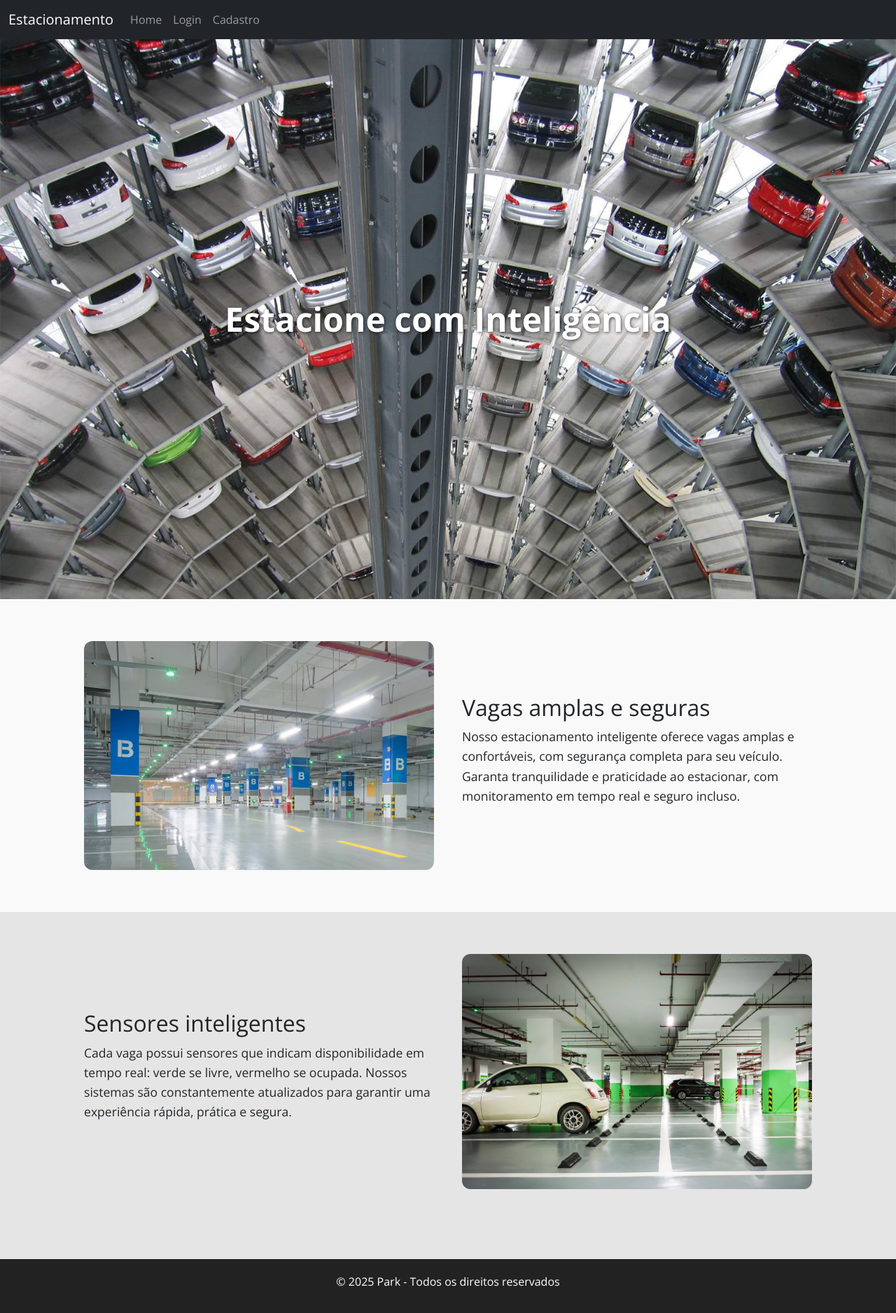
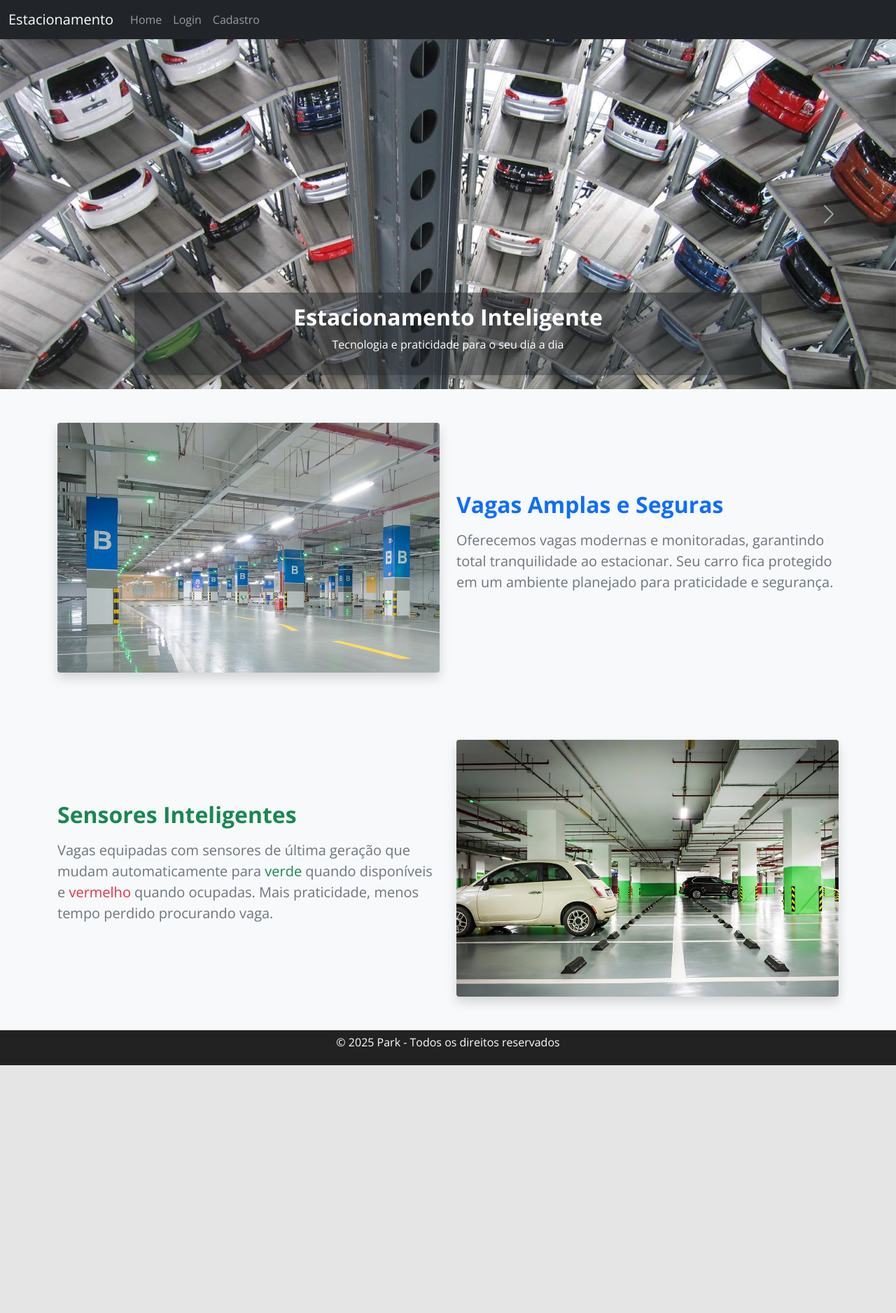
Before and after one commit to MauryDev/Projeto-final---teste, a React (Create React App) app in the folder frontend/: page / in a window 1280 px wide. Shown: the top 1876 px of the page at 70% size. After the commit the page ends 1522 px from the top, so only its background shows below. Built offline with nearby package versions, Linux system fonts and the light colour scheme.

Commit message:
Footer, favicon, telas de cadastro, login e home estilizadas

```diff
--- a/frontend/public/index.html
+++ b/frontend/public/index.html
@@ -8,6 +8,7 @@
   <meta name="theme-color" content="#000000" />
   <meta name="Estacionamento Inteligente com IoT" content="Web site created using create-react-app" />
   <link rel="apple-touch-icon" href="%PUBLIC_URL%/logo192.png" />
+  <link rel="icon" type="image/png" href="%PUBLIC_URL%/favicon.png" />
 
   <link rel="manifest" href="%PUBLIC_URL%/manifest.json" />
 
--- /dev/null
+++ b/frontend/src/components/AuthLayout.tsx
@@ -0,0 +1,43 @@
+import React from "react";
+
+type AuthLayoutProps = {
+  title: string;
+  subtitle: string;
+  iconColor?: string;
+  children: React.ReactNode;
+};
+
+export default function AuthLayout({
+  title,
+  subtitle,
+  iconColor = "#ffc107",
+  children,
+}: AuthLayoutProps) {
+  return (
+    <div
+      className="d-flex align-items-center justify-content-center vh-100"
+      style={{
+        background: "linear-gradient(to right, #1e3c72, #2a5298)",
+      }}
+    >
+      <div
+        className="card shadow-lg p-4"
+        style={{ width: "100%", maxWidth: "400px", borderRadius: "12px" }}
+      >
+        <div className="text-center mb-4">
+          <img
+            src="/favicon.png"
+            alt="Logo"
+            style={{ width: "3rem", height: "3rem", objectFit: "contain" }}
+          />
+          <h3 className="mt-2" style={{ color: "#2a5298", fontWeight: "bold" }}>
+            {title}
+          </h3>
+          <p className="text-muted">{subtitle}</p>
+        </div>
+
+        {children}
+      </div>
+    </div>
+  );
+}
--- a/frontend/src/components/footer.tsx
+++ b/frontend/src/components/footer.tsx
@@ -1,11 +1,9 @@
-import React from "react";
-
 export default function Footer() {
   return (
     <footer
       style={{
-        marginTop: "40px",
-        padding: "20px",
+        marginTop: "0px",
+        padding: "5px",
         backgroundColor: "#222",
         color: "#fff",
         textAlign: "center",
--- a/frontend/src/pages/Home.tsx
+++ b/frontend/src/pages/Home.tsx
@@ -1,81 +1,122 @@
-import React from "react";
+import aboutImg from "../assets/img/about-img.jpg";
+import pricingBg from "../assets/img/pricing-bg.jpg";
 import sliderBg from "../assets/img/slider-bg.jpg";
-import pricingBg from "../assets/img/pricing-bg.jpg";
-import aboutImg from "../assets/img/about-img.jpg";
 
 export default function Home() {
   return (
-    <div>
-      {/* Imagem central */}
+    <div className="bg-light">
+      {/* Carrossel */}
       <div
-        style={{
-          width: "100%",
-          height: "100vh",
-          backgroundImage: `url(${sliderBg})`,
-          backgroundSize: "cover",
-          backgroundPosition: "center",
-          display: "flex",
-          alignItems: "center",
-          justifyContent: "center",
-          color: "#fff",
-          textShadow: "1px 1px 5px rgba(0,0,0,0.7)",
-          fontSize: "3rem",
-          fontWeight: "bold",
-        }}
+        id="carouselHome"
+        className="carousel slide"
+        data-bs-ride="carousel"
+        data-bs-interval="5000" // autoplay 5 segundos
       >
-        Estacione com Inteligência
+        <div className="carousel-inner">
+          <div className="carousel-item active">
+            <img
+              src={sliderBg}
+              className="d-block w-100 carousel-img"
+              alt="Estacionamento moderno"
+            />
+            <div className="carousel-caption d-none d-md-block bg-dark bg-opacity-50 p-3 rounded shadow">
+              <h2 className="fw-bold text-white">Estacionamento Inteligente</h2>
+              <p className="text-white">Tecnologia e praticidade para o seu dia a dia</p>
+            </div>
+          </div>
+          <div className="carousel-item">
+            <img
+              src={pricingBg}
+              className="d-block w-100 carousel-img"
+              alt="Segurança total"
+            />
+            <div className="carousel-caption d-none d-md-block bg-dark bg-opacity-50 p-3 rounded shadow">
+              <h2 className="fw-bold text-white">Segurança e Conforto</h2>
+              <p className="text-white">Vagas amplas e monitoradas 24h</p>
+            </div>
+          </div>
+          <div className="carousel-item">
+            <img
+              src={aboutImg}
+              className="d-block w-100 carousel-img"
+              alt="Sensores modernos"
+            />
+            <div className="carousel-caption d-none d-md-block bg-dark bg-opacity-50 p-3 rounded shadow">
+              <h2 className="fw-bold text-white">Sensores Inteligentes</h2>
+              <p className="text-white">Disponível em verde, ocupado em vermelho</p>
+            </div>
+          </div>
+        </div>
+        <button
+          className="carousel-control-prev"
+          type="button"
+          data-bs-target="#carouselHome"
+          data-bs-slide="prev"
+        >
+          <span className="carousel-control-prev-icon" aria-hidden="true"></span>
+          <span className="visually-hidden">Anterior</span>
+        </button>
+        <button
+          className="carousel-control-next"
+          type="button"
+          data-bs-target="#carouselHome"
+          data-bs-slide="next"
+        >
+          <span className="carousel-control-next-icon" aria-hidden="true"></span>
+          <span className="visually-hidden">Próximo</span>
+        </button>
       </div>
 
-      {/* Seção Pricing / propaganda */}
-      <div
-        style={{
-          display: "flex",
-          alignItems: "center",
-          justifyContent: "center",
-          padding: "60px 20px",
-          gap: "40px",
-          flexWrap: "wrap",
-          backgroundColor: "#f9f9f9",
-        }}
-      >
+      {/* Propaganda - Vagas amplas e seguras */}
+      <section className="container py-5">
+        <div className="row align-items-center">
+          <div className="col-md-6">
             <img
               src={pricingBg}
-          alt="Vagas amplas e seguras"
-          style={{ maxWidth: "500px", borderRadius: "12px", flex: "1" }}
+              alt="Estacionamento amplo e seguro"
+              className="img-fluid rounded shadow"
             />
-        <div style={{ maxWidth: "500px", flex: "1" }}>
-          <h2>Vagas amplas e seguras</h2>
-          <p style={{ fontSize: "1.1rem", lineHeight: "1.6" }}>
-            Nosso estacionamento inteligente oferece vagas amplas e confortáveis, com segurança completa para seu veículo.
-            Garanta tranquilidade e praticidade ao estacionar, com monitoramento em tempo real e seguro incluso.
+          </div>
+          <div className="col-md-6">
+            <h2 className="text-primary fw-bold mb-3">Vagas Amplas e Seguras</h2>
+            <p className="fs-5 text-muted">
+              Oferecemos vagas modernas e monitoradas, garantindo total tranquilidade
+              ao estacionar. Seu carro fica protegido em um ambiente planejado para
+              praticidade e segurança.
             </p>
           </div>
         </div>
+      </section>
 
-      {/* Seção About / sensores */}
-      <div
-        style={{
-          display: "flex",
-          alignItems: "center",
-          justifyContent: "center",
-          padding: "60px 20px",
-          gap: "40px",
-          flexWrap: "wrap",
-        }}
-      >
-        <div style={{ maxWidth: "500px", flex: "1" }}>
-          <h2>Sensores inteligentes</h2>
-          <p style={{ fontSize: "1.1rem", lineHeight: "1.6" }}>
-            Cada vaga possui sensores que indicam disponibilidade em tempo real: verde se livre, vermelho se ocupada.
-            Nossos sistemas são constantemente atualizados para garantir uma experiência rápida, prática e segura.
-          </p>
-        </div>
+      {/* Propaganda - Sensores inteligentes */}
+      <section className="container py-5">
+        <div className="row align-items-center flex-md-row-reverse">
+          <div className="col-md-6">
             <img
               src={aboutImg}
               alt="Sensores inteligentes"
-          style={{ maxWidth: "500px", borderRadius: "12px", flex: "1" }}
+              className="img-fluid rounded shadow"
             />
           </div>
+          <div className="col-md-6">
+            <h2 className="text-success fw-bold mb-3">Sensores Inteligentes</h2>
+            <p className="fs-5 text-muted">
+              Vagas equipadas com sensores de última geração que mudam automaticamente
+              para <span className="text-success fw-semibold">verde</span> quando disponíveis e
+              <span className="text-danger fw-semibold"> vermelho</span> quando ocupadas.
+              Mais praticidade, menos tempo perdido procurando vaga.
+            </p>
+          </div>
+        </div>
+      </section>
+
+      {/* CSS customizado */}
+      <style>{`
+        .carousel-img {
+          max-height: 500px;
+          object-fit: cover;
+        }
+      `}</style>
     </div>
   );
 }
--- a/frontend/src/pages/Login.tsx
+++ b/frontend/src/pages/Login.tsx
@@ -2,6 +2,7 @@ import React, { useState } from "react";
 import { useNavigate } from "react-router-dom";
 import { useAuth } from "../hooks/useAuth";
 import { login as loginAPI } from "../api/authService";
+import AuthLayout from "../components/AuthLayout";
 
 export default function Login() {
   const { login } = useAuth();
@@ -22,28 +23,45 @@ export default function Login() {
   };
 
   return (
-    <div className="container mt-5">
-      <h2>Login</h2>
-      <form onSubmit={handleSubmit} className="card p-3 shadow">
+    <AuthLayout title="Estacionamento Inteligente" subtitle="Acesse sua conta">
+      <form onSubmit={handleSubmit}>
         <input
-          className="form-control mb-2"
+          className="form-control mb-3"
           type="text"
           placeholder="Usuário"
           value={username}
           onChange={(e) => setUsername(e.target.value)}
         />
         <input
-          className="form-control mb-2"
+          className="form-control mb-3"
           type="password"
           placeholder="Senha"
           value={password}
           onChange={(e) => setPassword(e.target.value)}
         />
         {error && <div className="alert alert-danger">{error}</div>}
-        <button className="btn btn-primary w-100" type="submit">
+        <button
+          className="btn w-100"
+          type="submit"
+          style={{
+            backgroundColor: "#ffc107",
+            color: "#1e3c72",
+            fontWeight: "bold",
+          }}
+        >
           Entrar
         </button>
       </form>
-    </div>
+
+      <p className="text-center mt-3 mb-0">
+        Não tem conta?{" "}
+        <span
+          style={{ color: "#2a5298", fontWeight: "bold", cursor: "pointer" }}
+          onClick={() => navigate("/cadastro")}
+        >
+          Cadastre-se
+        </span>
+      </p>
+    </AuthLayout>
   );
 }
```
Also changed, not shown: frontend/src/pages/Cadastro.tsx (+43 -11 lines), frontend/public/favicon.png (renamed from frontend/src/assets/img/favicon.png). Lines whose indentation alone changed are shown as unchanged.
